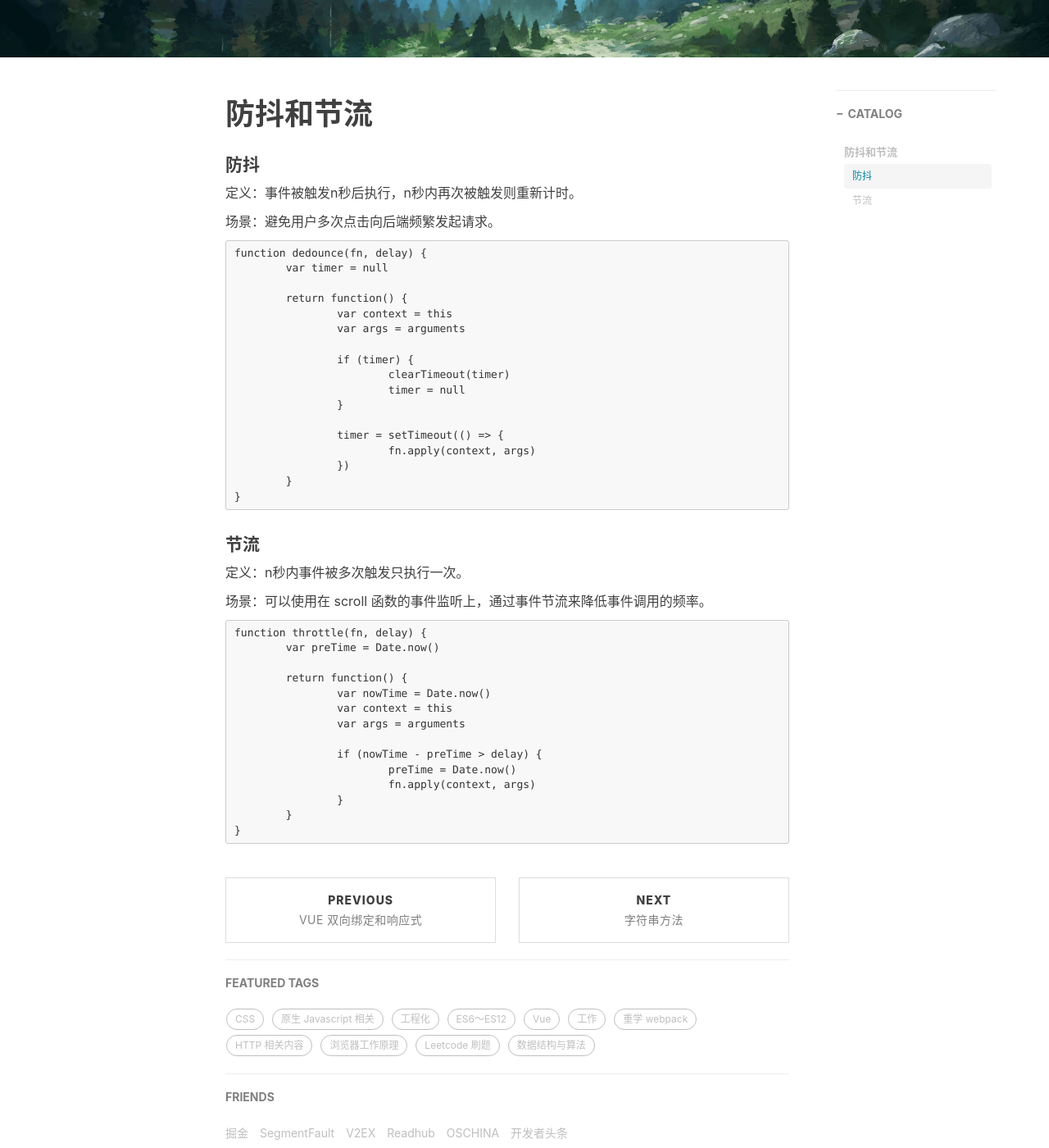
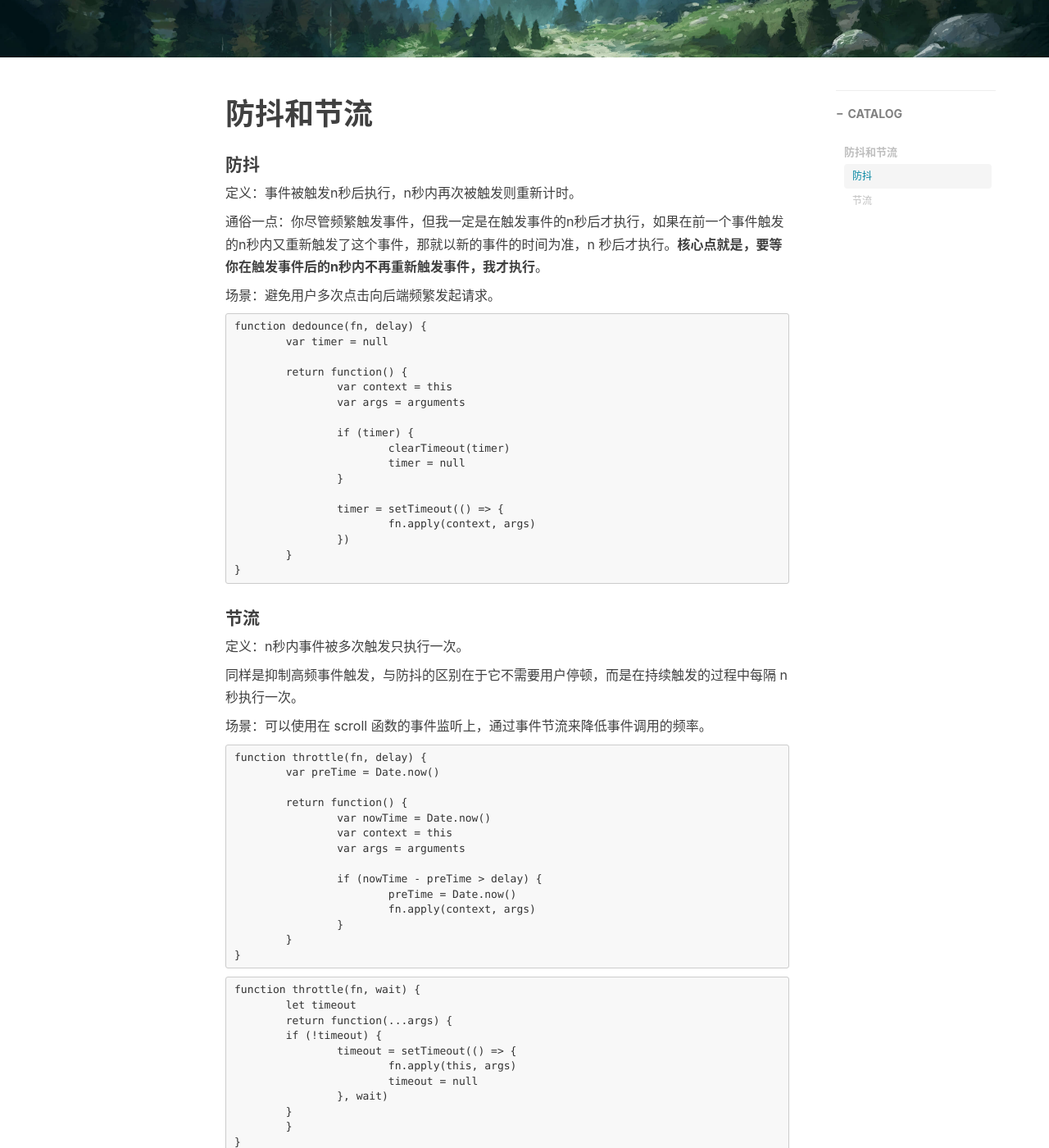
Before and after one commit to Eureka-M/Eureka-M.github.io, a Jekyll site: the page built from _posts/原生js相关/2020-12-03-防抖和节流.md, in a window 1280 px wide and 1400 px high, scrolled down 387 px. Shown: the whole window at 82% size. Built offline with Jekyll 4.4.1, drawn with Linux system fonts in a browser that asks for light colours; nearby versions of some CDN libraries; comment, search, counter and statistics services are not loaded.

Commit message:
fix: 防抖节流理解

````diff
--- a/_posts/原生js相关/2020-12-03-防抖和节流.md
+++ b/_posts/原生js相关/2020-12-03-防抖和节流.md
@@ -17,6 +17,8 @@ typora-root-url: ..
 #### 防抖
 
 定义：事件被触发n秒后执行，n秒内再次被触发则重新计时。
+
+通俗一点：你尽管频繁触发事件，但我一定是在触发事件的n秒后才执行，如果在前一个事件触发的n秒内又重新触发了这个事件，那就以新的事件的时间为准，n 秒后才执行。**核心点就是，要等你在触发事件后的n秒内不再重新触发事件，我才执行**。
 
 场景：避免用户多次点击向后端频繁发起请求。
 
@@ -44,6 +46,8 @@ function dedounce(fn, delay) {
 
 定义：n秒内事件被多次触发只执行一次。
 
+同样是抑制高频事件触发，与防抖的区别在于它不需要用户停顿，而是在持续触发的过程中每隔 n 秒执行一次。
+
 场景：可以使用在 scroll 函数的事件监听上，通过事件节流来降低事件调用的频率。
 
 ```
@@ -62,3 +66,17 @@ function throttle(fn, delay) {
 	}
 }
 ```
+
+```
+function throttle(fn, wait) {
+  	let timeout
+  	return function(...args) {
+    	if (!timeout) {
+      		timeout = setTimeout(() => {
+        		fn.apply(this, args)
+        		timeout = null
+      		}, wait)
+    	}
+  	}
+}
+```
````
